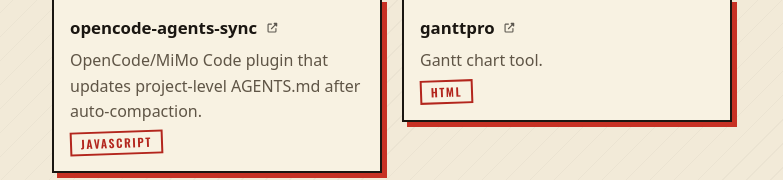
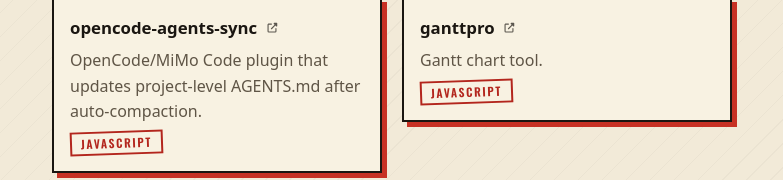
Before and after one commit to ozgurulukir/ozgurulukir.github.io, an Eleventy site: page index.html in a window 1280 px wide. Shown: the part 939-1119 px from the top of the page, without its empty margins (248-1031 px from the left). Built offline with nearby package versions, Linux system fonts and the light colour scheme; Eleventy itself is replaced by a stand-in of ours; files that its build step writes are made by us from their sources.

Commit message:
fix(content): correct ganttpro language badge to JavaScript
GitHub lists ganttpro's primary language as JavaScript, not HTML.

```diff
--- a/index.html
+++ b/index.html
@@ -51,7 +51,7 @@
         <article class="card">
           <h3><a href="https://github.com/ozgurulukir/ganttpro" target="_blank" rel="noopener noreferrer">ganttpro <svg class="external-icon" viewBox="0 0 16 16" width="12" height="12" aria-hidden="true"><use href="#external-icon"></use></svg><span class="sr-only">(opens in new tab)</span></a></h3>
           <p>Gantt chart tool.</p>
-          <span class="badge">HTML</span>
+          <span class="badge">JavaScript</span>
         </article>
       </li>
     </ul>
```
